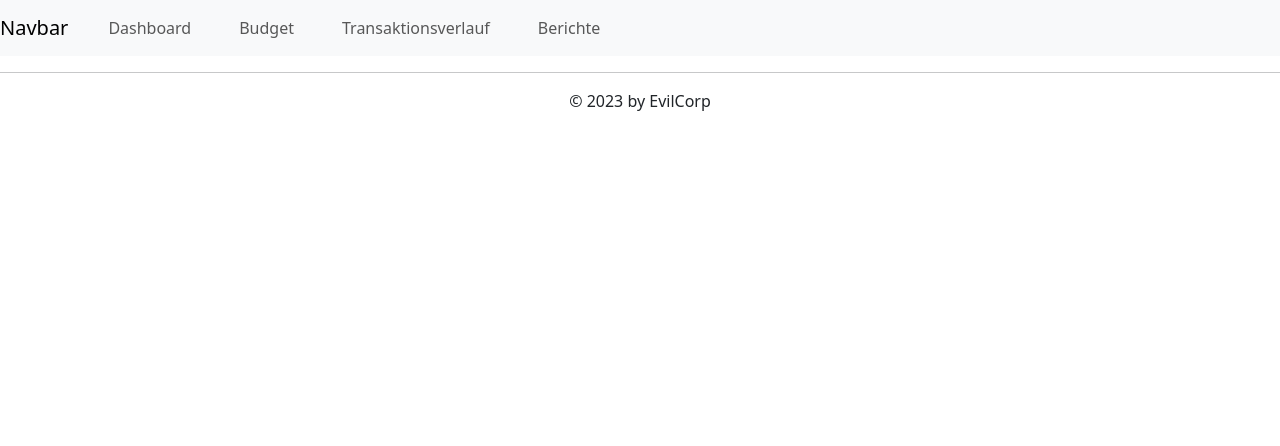
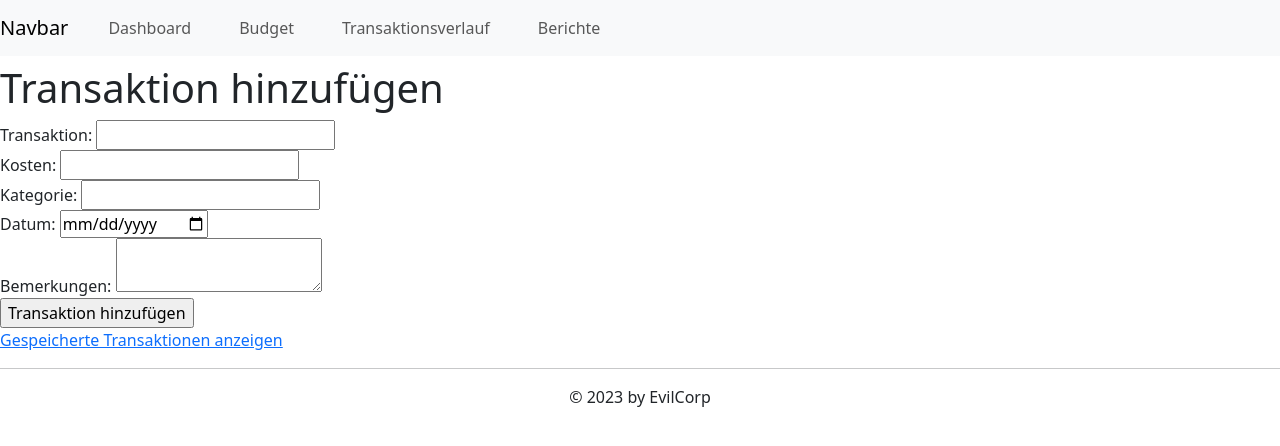
Before and after one commit to mafhgr/semesterprojekt, a Flask app: page /budget in a window 1280 px wide. Shown: the top 446 px of the page. Run offline with Flask 3, Linux system fonts and the light colour scheme.

Commit message:
Transaktionen einlesen und speichern möglich

```diff
--- a/hello.py
+++ b/hello.py
@@ -1,27 +1,48 @@
-from flask import Flask, render_template
+from flask import Flask, render_template, redirect, url_for, request, session, flash
 
 app = Flask("Mein Semesterprojekt")
 
 #Pfad, den der Benutzer aufruft
 @app.route('/')
 def index():
-    return render_template('index.html')
-
-@app.route('/impressum')
-def impressum():
-    return render_template('impressum.html')
+    return render_template('dashboard.html')
 
 @app.route('/dashboard')
 def dashboard():
     return render_template('dashboard.html')
 
-@app.route('/budget')
+transaktions_liste = []
+
+# Pfad, um eine Transaktion hinzuzufügen
+@app.route('/budget', methods=['GET', 'POST'])
 def budget():
+    if request.method == 'POST':
+        # Daten aus dem Formular abrufen
+        transaktion = request.form['transaktion']
+        kosten = request.form['kosten']
+        kategorie = request.form['kategorie']
+        datum = request.form['datum']
+        bemerkungen = request.form['bemerkungen']
+
+        # Eine JSON-Darstellung der Transaktion erstellen
+        transaktion_data = {
+            'Transaktion': transaktion,
+            'Kosten': kosten,
+            'Kategorie': kategorie,
+            'Datum': datum,
+            'Bemerkungen': bemerkungen
+        }
+
+        # Die Transaktionsdaten zur Liste hinzufügen
+        transaktions_liste.append(transaktion_data)
+
+
     return render_template('budget.html')
+
 
 @app.route('/transaktionsverlauf')
 def transaktionsverlauf():
-    return render_template('transaktionsverlauf.html')
+    return render_template('transaktionsverlauf.html', transaktionen=transaktions_liste)
 
 @app.route('/berichte')
 def berichte():
@@ -29,4 +50,5 @@ def berichte():
 
 
 if __name__ == '__main__':
+    app.secret_key = 'dein_geheimer_schluessel'
     app.run(debug=True, port=5000)
--- a/templates/base.html
+++ b/templates/base.html
@@ -1,7 +1,7 @@
 <!DOCTYPE html>
 <html lang="de">
 <head>
-    <title>Website...</title>
+    <title>Planner</title>
     <meta charset="utf-8">
     <meta name="viewport" content="width=device-width, initial-scale=1">
     <link href="https://cdn.jsdelivr.net/npm/bootstrap@5.3.2/dist/css/bootstrap.min.css" rel="stylesheet" integrity="sha384-T3c6CoIi6uLrA9TneNEoa7RxnatzjcDSCmG1MXxSR1GAsXEV/Dwwykc2MPK8M2HN" crossorigin="anonymous">
@@ -15,16 +15,16 @@
         <div class="collapse navbar-collapse" id="navbarNav">
           <ul class="navbar-nav">
             <li class="nav-item active mx-3">
-              <a class="nav-link" href="#">Dashboard</span></a>
+              <a class="nav-link" href="/#">Dashboard</span></a>
             </li>
             <li class="nav-item mx-3">
-              <a class="nav-link" href="#">Budget</a>
+              <a class="nav-link" href="/budget">Budget</a>
             </li>
             <li class="nav-item mx-3">
-              <a class="nav-link" href="#">Transaktionsverlauf</a>
+              <a class="nav-link" href="/transaktionsverlauf">Transaktionsverlauf</a>
             </li>
             <li class="nav-item mx-3">
-                <a class="nav-link" href="#">Berichte</a>
+                <a class="nav-link" href="/berichte">Berichte</a>
             </li>
           </ul>
         </div>
@@ -36,8 +36,6 @@
             <div>
                 <h1>
                     {% block header %}
-
-
                     {% endblock %}
                 </h1>
                 {% block content %}{% endblock %}
--- a/templates/budget.html
+++ b/templates/budget.html
@@ -1,10 +1,33 @@
 {% extends "base.html" %}
 
 {% block header %}
+
 {% endblock %}
 
 
 {% block content %}
+<h1>Transaktion hinzufügen</h1>
+    <form method="POST" action="/budget">
+        <label for="transaktion">Transaktion:</label>
+        <input type="text" name="transaktion" required><br>
+
+        <label for="kosten">Kosten:</label>
+        <input type="number" name="kosten" required><br>
+
+        <label for="kategorie">Kategorie:</label>
+        <input type="text" name="kategorie" required><br>
+
+        <label for="datum">Datum:</label>
+        <input type="date" name="datum" required><br>
+
+        <label for="bemerkungen">Bemerkungen:</label>
+        <textarea name="bemerkungen"></textarea><br>
+
+        <input type="submit" value="Transaktion hinzufügen">
+    </form>
+
+    <a href="/transaktionsverlauf">Gespeicherte Transaktionen anzeigen</a>
+
 {% endblock %}
 
 {% block footer %}
```
Also changed, not shown: templates/index.html (deleted, +0 -12 lines), templates/transaktionsverlauf.html (+17 -0 lines).
